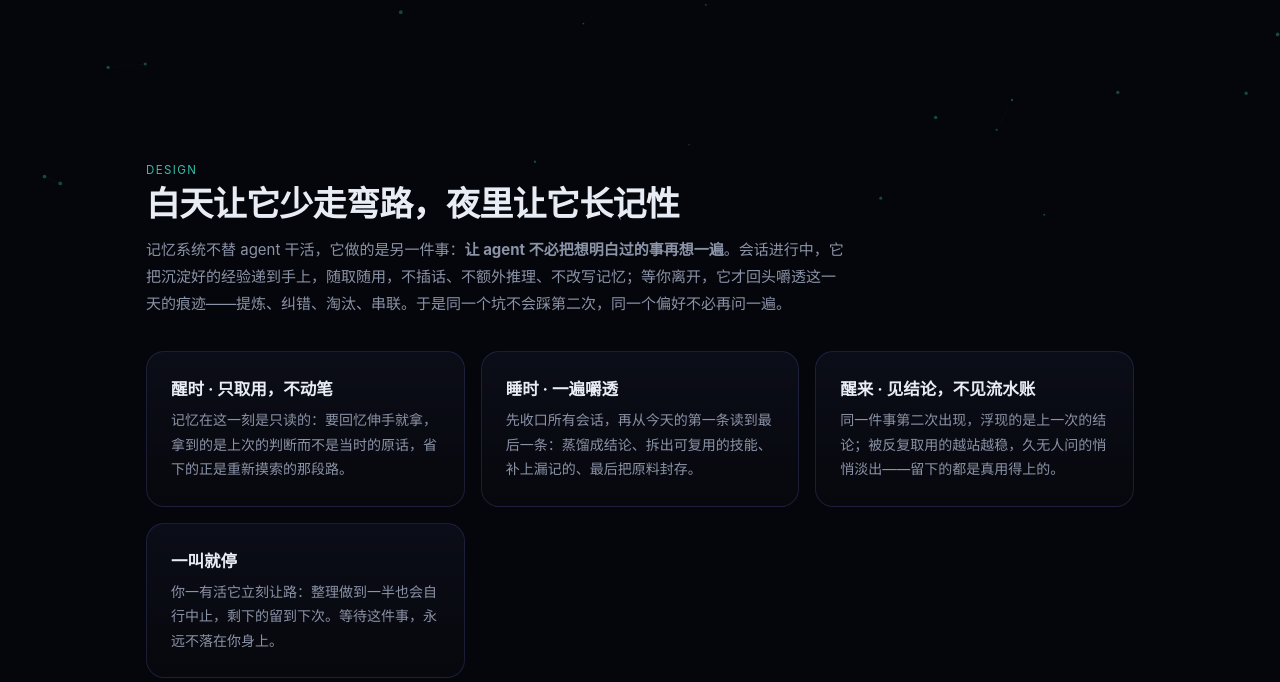
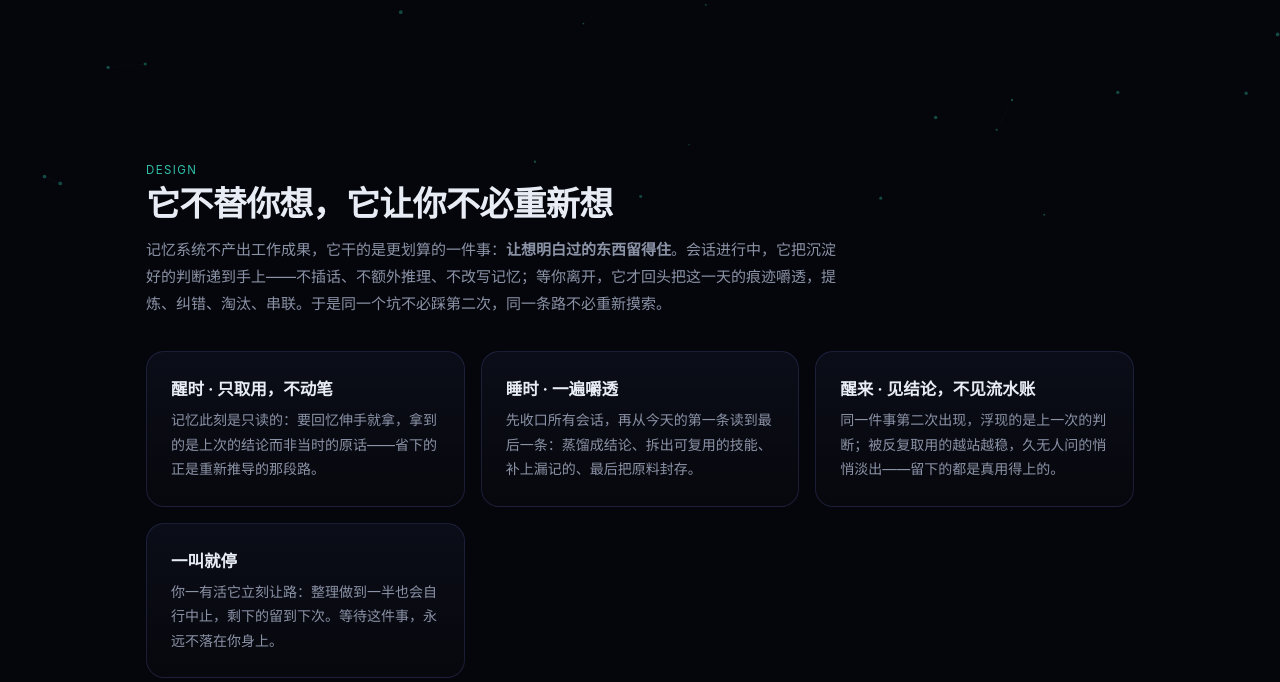
Before and after one commit to liuqingman/dsh-somni, a website: page docs/index.html in a window 1280 px wide. Shown: the part 551-1233 px from the top of the page. Drawn offline with Linux system fonts and the light colour scheme.

Commit message:
docs(site): §how 重想标题——它不替你想，它让你不必重新想

```diff
--- a/docs/index.html
+++ b/docs/index.html
@@ -110,12 +110,12 @@ footer a{color:var(--dim)}
 
 <section id="how" class="reveal">
   <div class="tag">Design</div>
-  <h2>白天让它少走弯路，夜里让它长记性</h2>
-  <p class="lead">记忆系统不替 agent 干活，它做的是另一件事：<b>让 agent 不必把想明白过的事再想一遍</b>。会话进行中，它把沉淀好的经验递到手上，随取随用，不插话、不额外推理、不改写记忆；等你离开，它才回头嚼透这一天的痕迹——提炼、纠错、淘汰、串联。于是同一个坑不会踩第二次，同一个偏好不必再问一遍。</p>
+  <h2>它不替你想，它让你不必重新想</h2>
+  <p class="lead">记忆系统不产出工作成果，它干的是更划算的一件事：<b>让想明白过的东西留得住</b>。会话进行中，它把沉淀好的判断递到手上——不插话、不额外推理、不改写记忆；等你离开，它才回头把这一天的痕迹嚼透，提炼、纠错、淘汰、串联。于是同一个坑不必踩第二次，同一条路不必重新摸索。</p>
   <div class="grid g2" style="margin-top:26px">
-    <div class="card"><h3>醒时 · 只取用，不动笔</h3><p>记忆在这一刻是只读的：要回忆伸手就拿，拿到的是上次的判断而不是当时的原话，省下的正是重新摸索的那段路。</p></div>
+    <div class="card"><h3>醒时 · 只取用，不动笔</h3><p>记忆此刻是只读的：要回忆伸手就拿，拿到的是上次的结论而非当时的原话——省下的正是重新推导的那段路。</p></div>
     <div class="card"><h3>睡时 · 一遍嚼透</h3><p>先收口所有会话，再从今天的第一条读到最后一条：蒸馏成结论、拆出可复用的技能、补上漏记的、最后把原料封存。</p></div>
-    <div class="card"><h3>醒来 · 见结论，不见流水账</h3><p>同一件事第二次出现，浮现的是上一次的结论；被反复取用的越站越稳，久无人问的悄悄淡出——留下的都是真用得上的。</p></div>
+    <div class="card"><h3>醒来 · 见结论，不见流水账</h3><p>同一件事第二次出现，浮现的是上一次的判断；被反复取用的越站越稳，久无人问的悄悄淡出——留下的都是真用得上的。</p></div>
     <div class="card"><h3>一叫就停</h3><p>你一有活它立刻让路：整理做到一半也会自行中止，剩下的留到下次。等待这件事，永远不落在你身上。</p></div>
   </div>
   <div class="flow">
```
